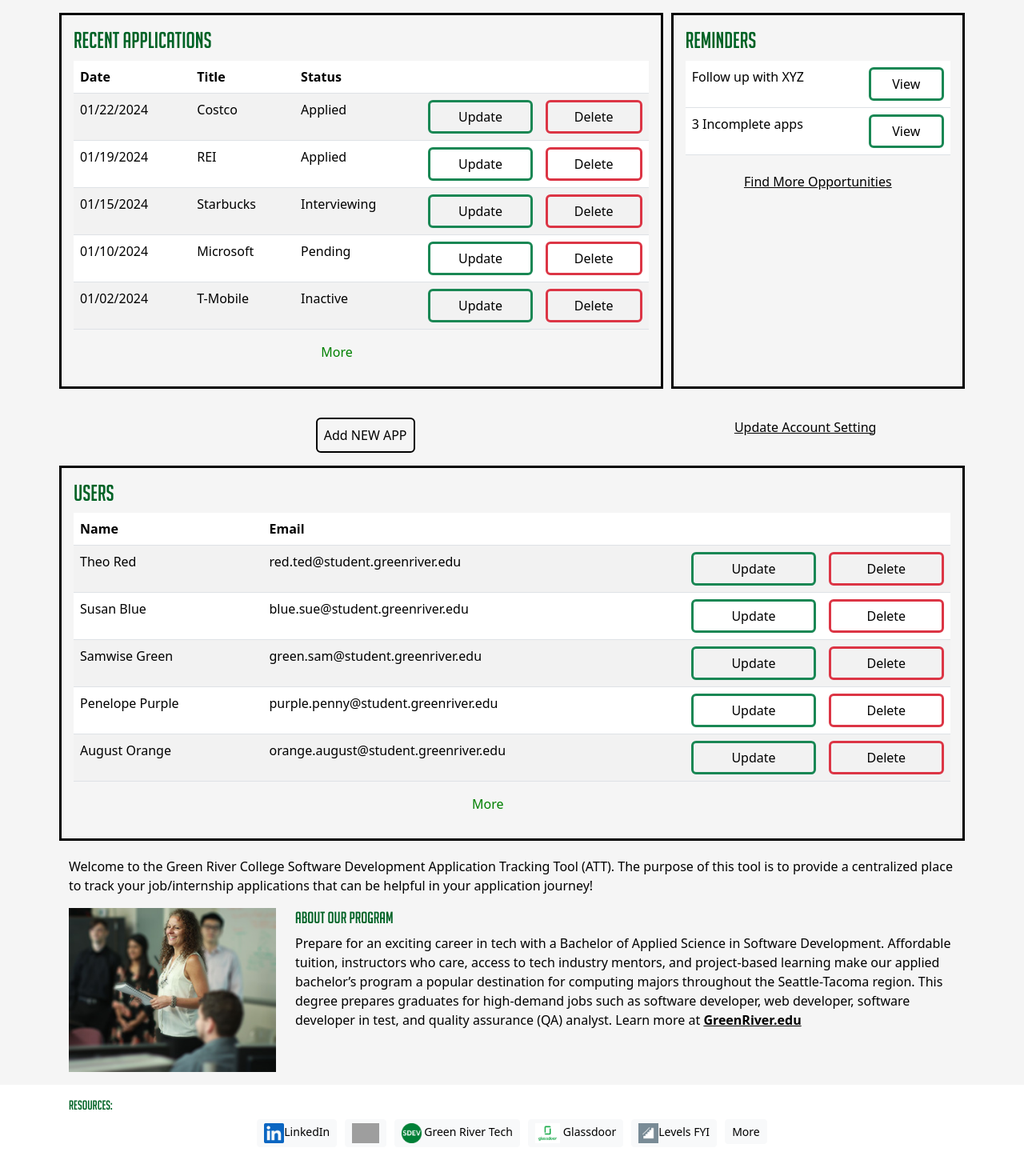
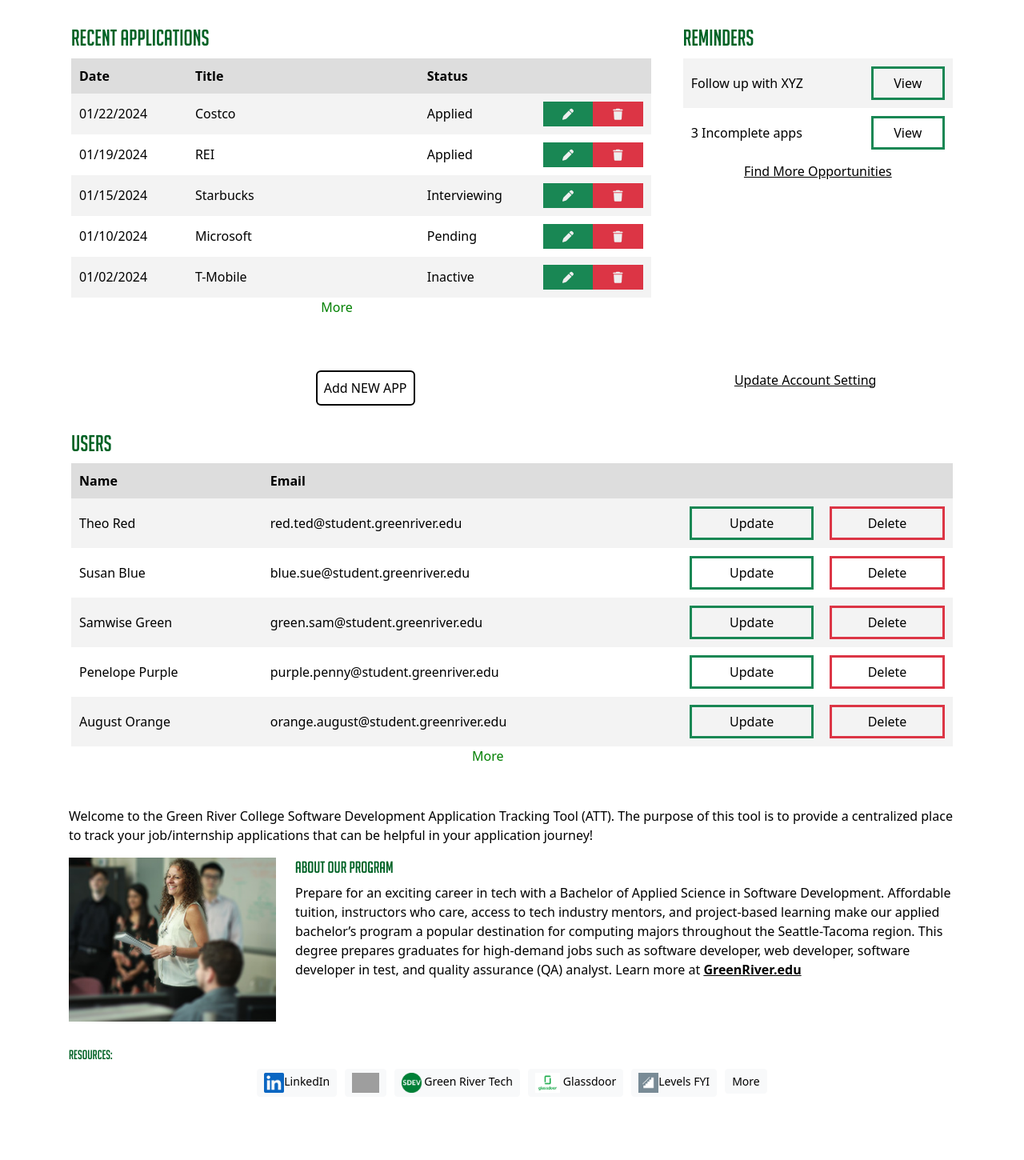
Before and after one commit to MattMiss/DragonflySprint2, a PHP site: page /admin_dashboard.html in a window 1280 px wide. Shown: the part 78-1528 px from the top of the page at 80% size. After the commit the page ends 1444 px from the top, so only its background shows below. Run offline with PHP 8.4, Linux system fonts and the light colour scheme; grey boxes are pictures that could not be loaded.

Commit message:
Fixed dark mode striping

```diff
--- a/admin_dashboard.html
+++ b/admin_dashboard.html
@@ -7,6 +7,8 @@
     <script src="js/themescript.js"></script>
     <!-- Latest compiled and minified CSS -->
     <link href="https://cdn.jsdelivr.net/npm/bootstrap@5.3.2/dist/css/bootstrap.min.css" rel="stylesheet">
+    <!-- Font awesome -->
+    <link rel="stylesheet" href="https://cdnjs.cloudflare.com/ajax/libs/font-awesome/6.5.1/css/all.min.css">
     <link rel="stylesheet" href="styles.css"/>
     <!-- Latest compiled JavaScript -->
     <script src="https://cdn.jsdelivr.net/npm/bootstrap@5.3.2/dist/js/bootstrap.bundle.min.js"></script>
@@ -40,14 +42,13 @@
         <div class="row dashboard-top">
             <div class="app-list col-8">
                 <h3>Recent Applications</h3>
-                <table class="table table-striped table-hover">
+                <table class="dash-table">
                     <thead>
                     <tr>
-                        <th scope="col">Date</th>
-                        <th scope="col">Title</th>
-                        <th scope="col">Status</th>
-                        <th></th>
-                        <th></th>
+                        <th scope="col" style="width: 20%">Date</th>
+                        <th scope="col" style="width: 40%">Title</th>
+                        <th scope="col" style="width: 20%">Status</th>
+                        <th style="width: 20%"></th>
                     </tr>
                     </thead>
                     <tbody>
@@ -55,55 +56,45 @@
                         <td>01/22/2024</td>
                         <td>Costco</td>
                         <td>Applied</td>
-                        <td>
-                            <button class="app-button-inner btn btn-update border border-3 border-success">Update</button>
-                        </td>
-                        <td>
-                            <button class="app-button-inner btn btn-delete border border-3 border-danger">Delete</button>
+                        <td class="app-button-outer">
+                            <button class="app-button-inner btn btn-sm btn-success btn-update"><i class="fa-solid fa-pen"></i></button>
+                            <button class="app-button-inner btn btn-sm btn-danger btn-delete"><i class="fa-solid fa-trash"></i></button>
                         </td>
                     </tr>
                     <tr class="app-list-item">
                         <td>01/19/2024</td>
                         <td>REI</td>
                         <td>Applied</td>
-                        <td>
-                            <button class="app-button-inner btn btn-update border border-3 border-success">Update</button>
-                        </td>
-                        <td>
-                            <button class="app-button-inner btn btn-delete border border-3 border-danger">Delete</button>
+                        <td class="app-button-outer">
+                            <button class="app-button-inner btn btn-sm btn-success btn-update"><i class="fa-solid fa-pen"></i></button>
+                            <button class="app-button-inner btn btn-sm btn-danger btn-delete"><i class="fa-solid fa-trash"></i></button>
                         </td>
                     </tr>
                     <tr class="app-list-item">
                         <td>01/15/2024</td>
                         <td>Starbucks</td>
                         <td>Interviewing</td>
-                        <td>
-                            <button class="app-button-inner btn btn-update border border-3 border-success">Update</button>
-                        </td>
-                        <td>
-                            <button class="app-button-inner btn btn-delete border border-3 border-danger">Delete</button>
+                        <td class="app-button-outer">
+                            <button class="app-button-inner btn btn-sm btn-success btn-update"><i class="fa-solid fa-pen"></i></button>
+                            <button class="app-button-inner btn btn-sm btn-danger btn-delete"><i class="fa-solid fa-trash"></i></button>
                         </td>
                     </tr>
                     <tr class="app-list-item">
                         <td>01/10/2024</td>
                         <td>Microsoft</td>
                         <td>Pending</td>
-                        <td>
-                            <button class="app-button-inner btn btn-update border border-3 border-success">Update</button>
-                        </td>
-                        <td>
-                            <button class="app-button-inner btn btn-delete border border-3 border-danger">Delete</button>
+                        <td class="app-button-outer">
+                            <button class="app-button-inner btn btn-sm btn-success btn-update"><i class="fa-solid fa-pen"></i></button>
+                            <button class="app-button-inner btn btn-sm btn-danger btn-delete"><i class="fa-solid fa-trash"></i></button>
                         </td>
                     </tr>
                     <tr class="app-list-item">
                         <td >01/02/2024</td>
                         <td>T-Mobile</td>
                         <td>Inactive</td>
-                        <td>
-                            <button class="app-button-inner btn btn-update border border-3 border-success">Update</button>
-                        </td>
-                        <td>
-                            <button class="app-button-inner btn btn-delete border border-3 border-danger">Delete</button>
+                        <td class="app-button-outer">
+                            <button class="app-button-inner btn btn-sm btn-success btn-update"><i class="fa-solid fa-pen"></i></button>
+                            <button class="app-button-inner btn btn-sm btn-danger btn-delete"><i class="fa-solid fa-trash"></i></button>
                         </td>
                     </tr>
                     </tbody>
@@ -114,7 +105,7 @@
             <div class="reminders col ">
                 <div>
                     <h3>Reminders</h3>
-                    <table class="table table-hover">
+                    <table class="dash-table">
                         <tr class="reminder-div">
                             <td class="col-8">Follow up with XYZ</td>
                             <td class="col-4">
@@ -148,7 +139,7 @@
         <div class="row dashboard-top">
             <div class="user-list">
                 <h3>Users</h3>
-                <table class="table table-striped table-hover">
+                <table class="dash-table">
                     <thead>
                     <tr>
                         <th scope="col">Name</th>
--- a/styles.css
+++ b/styles.css
@@ -4,23 +4,30 @@
 
 :root{
     --font-color: black;
-    --bg-color-primary: #F5F5F5;
-    --bg-color-secondary: white;
+    --bg-color-primary: white;
+    --bg-color-secondary: #f3f3f3;
     --nav-color: #6CB443;
     --header-color: #006225;
+    --footer-color: white;
     --outline-color: black;
     --form-outline-color: rgba(0,0,0,.125);
     --form-header-color: rgba(0,0,0,.03);
+    --table-header-color: #ddd;
+    --table-hd-font-color: black;
+    --table-hover-color: rgba(108, 180, 67, 0.15);
 }
 
 :root[data-theme="dark"] {
-    --font-color: #c1bfbd;
+    --font-color: #ddd;
     --bg-color-primary: #333;
-    --bg-color-secondary: #4d4d4d;
+    --bg-color-secondary: #1d1d1d;
     --nav-color: #006225;
-    --header-color: #2C882B;
+    --header-color: #b9b9b9;
+    --footer-color: #4D4D4D;
     --outline-color: #BBB;
     --form-outline-color: rgba(220, 220, 220,.125);
+    --table-header-color: #aaa;
+    --table-hd-font-color: black;
     --form-header-color: rgba(220, 220, 220,.1);
 }
 
@@ -43,7 +50,7 @@ main{
 }
 
 footer{
-    background-color: var(--bg-color-secondary);
+    background-color: var(--footer-color);
     /*height: 130px;*/
 }
 
@@ -246,7 +253,7 @@ a {
 }
 
 .dashboard-top>div{
-    border: 3px solid var(--outline-color);
+
 }
 
 .resources-list{
@@ -261,3 +268,37 @@ a {
 #new-app-btn{
     border: 2px solid var(--outline-color);
 }
+
+.dash-table{
+    width: 100%;
+}
+
+.dash-table th{
+    padding: 10px;
+    background-color: var(--table-header-color);
+    color: var(--table-hd-font-color);
+}
+
+.dash-table td{
+    padding: 10px;
+}
+
+.dash-table tr:nth-child(odd){background-color: var(--bg-color-secondary);}
+
+.dash-table tr:hover{
+    background-color: var(--table-hover-color);
+}
+
+.dash-table i{
+    color: #EEE;
+}
+
+.dash-table .btn{
+    border-radius: 0;
+}
+
+.app-button-outer{
+    display: flex;
+    justify-content: space-between;
+    padding-left: -10px;
+}
```
